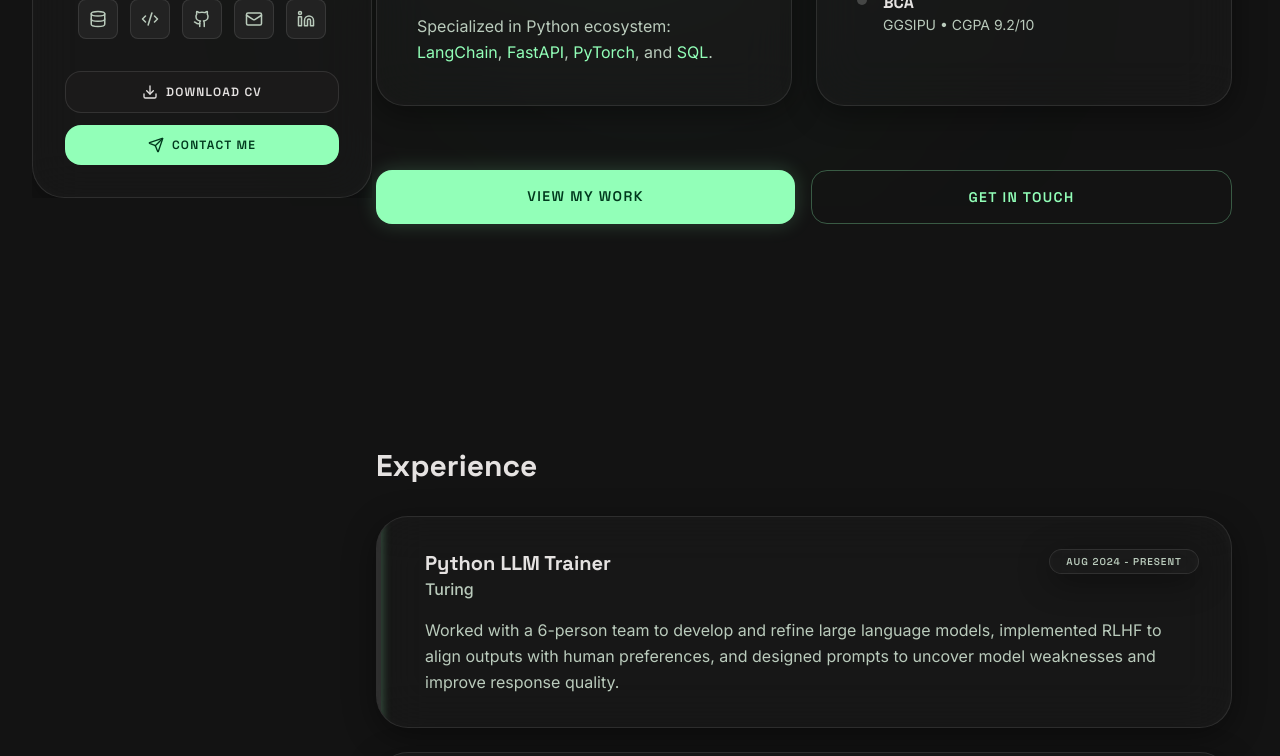
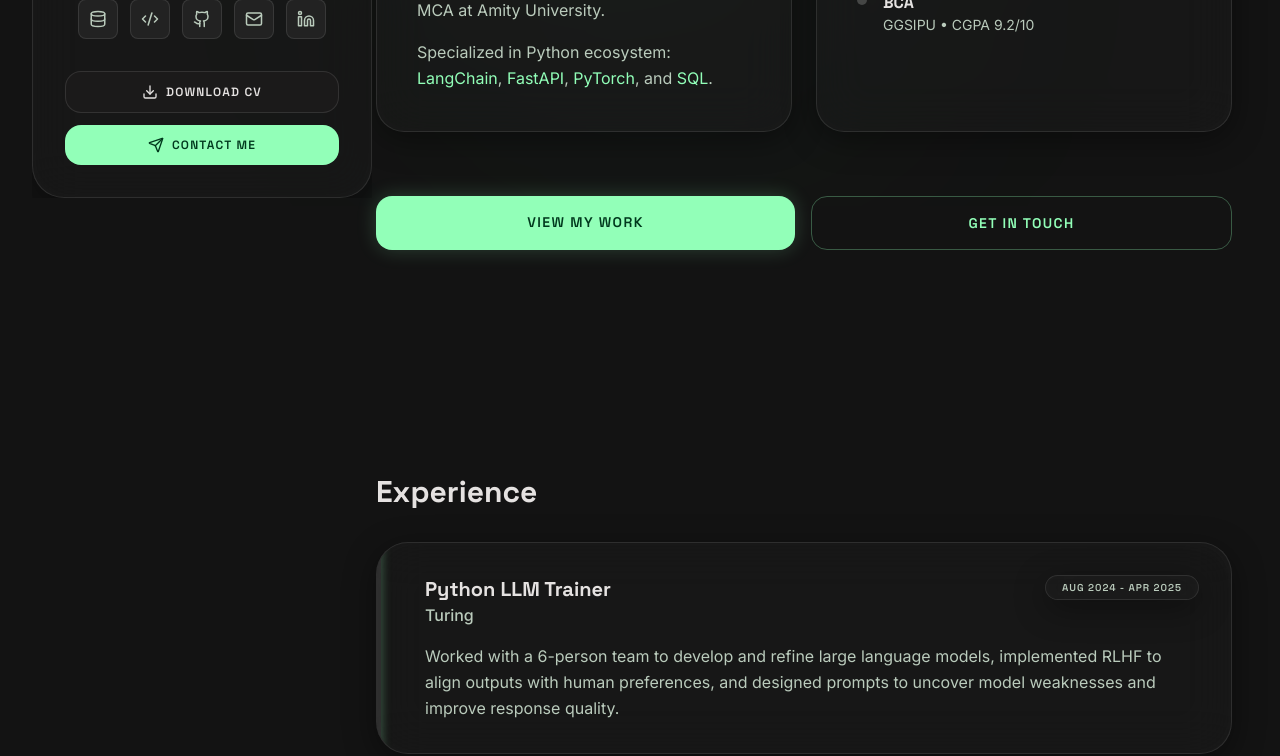
Before and after one commit to satyamverma21/Portfolio, a React (Vite) app: page / in a window 1280 px wide. Shown: the part 594-1350 px from the top of the page. Built offline with nearby package versions, Linux system fonts and the light colour scheme.

Commit message:
updated job timeline

```diff
--- a/src/components/Sections.tsx
+++ b/src/components/Sections.tsx
@@ -120,7 +120,7 @@ export function AboutSection() {
               About Me
             </h3>
             <p className="font-sans text-on-surface-variant leading-relaxed">
-              Currently at <span className="text-on-surface font-medium">Turing</span>, training large language models with RLHF and prompt engineering. Pursuing MCA at Amity University.
+              Previously at <span className="text-on-surface font-medium">Turing</span> (through April 2025), training large language models with RLHF and prompt engineering. Currently pursuing MCA at Amity University.
             </p>
             <p className="font-sans text-on-surface-variant leading-relaxed mt-4">
               Specialized in Python ecosystem: <span className="text-primary">LangChain</span>, <span className="text-primary">FastAPI</span>, <span className="text-primary">PyTorch</span>, and <span className="text-primary">SQL</span>.
@@ -281,7 +281,7 @@ export function ExperienceSection() {
     {
       title: "Python LLM Trainer",
       company: "Turing",
-      period: "Aug 2024 - Present",
+      period: "Aug 2024 - Apr 2025",
       desc: "Worked with a 6-person team to develop and refine large language models, implemented RLHF to align outputs with human preferences, and designed prompts to uncover model weaknesses and improve response quality.",
     },
     {
```
Also changed, not shown: 1 other file (tests, documents, lock files or other folders).
